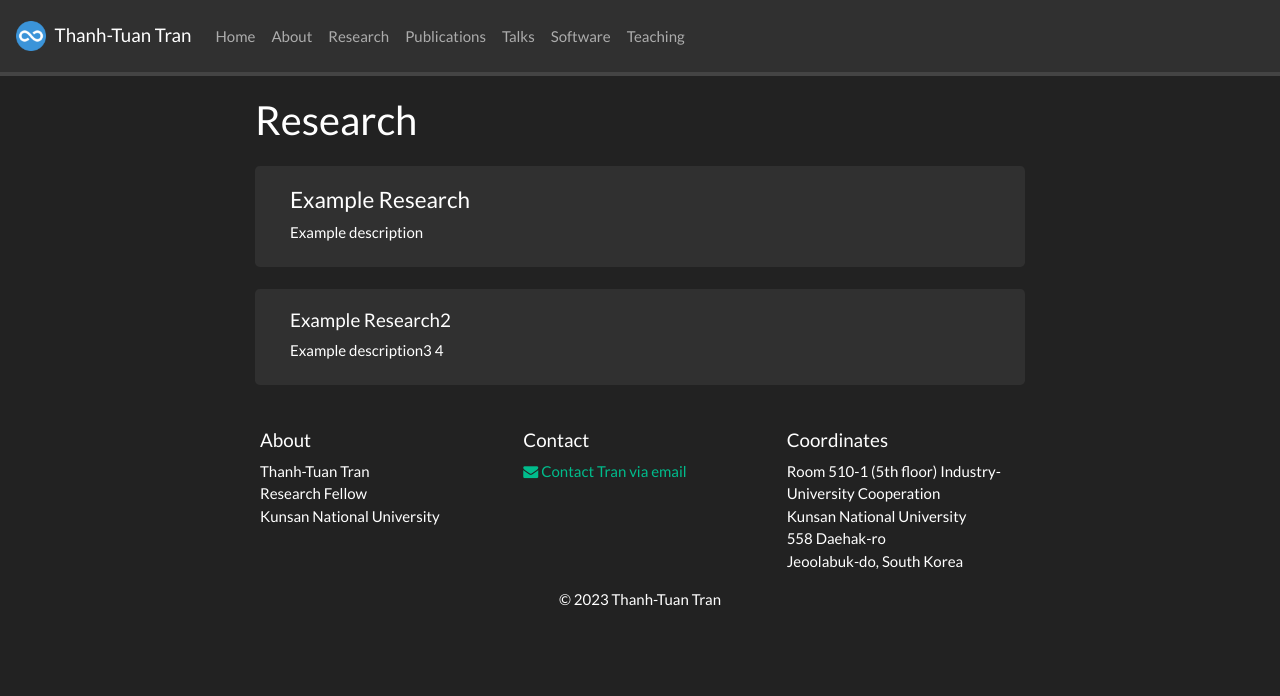
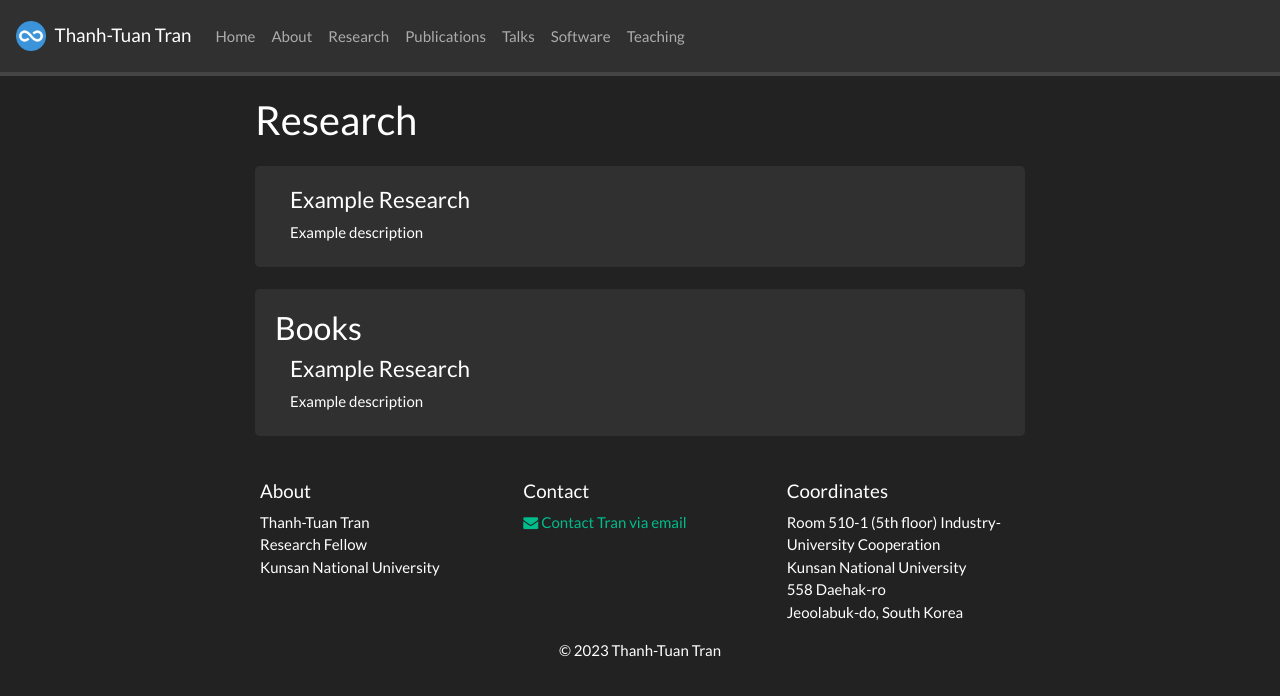
Before and after one commit to 3tbk/3tbk, a Jekyll site: the page built from _pages/research.md, in a window 1280 px wide. Shown: the top 696 px of the page. Built offline with Jekyll 4.4.1, drawn with Linux system fonts in a browser that asks for light colours; nearby versions of some CDN libraries; a style sheet for code colours, icons or effects is not loaded.

Commit message:
Update research.md

```diff
--- a/_pages/research.md
+++ b/_pages/research.md
@@ -40,8 +40,8 @@ Example description
 </div>
 
 <div class="jumbotron">
+### Books
 <div class="col-md-12 col-sm-12">
-<h5>Example Research2 </h5>
-Example description3 4
+<h4>Example Research</h4>
+Example description
 </div>
-</div>
```
